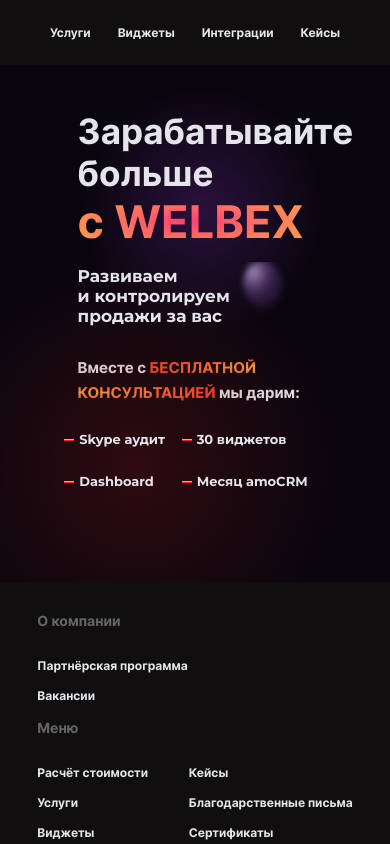
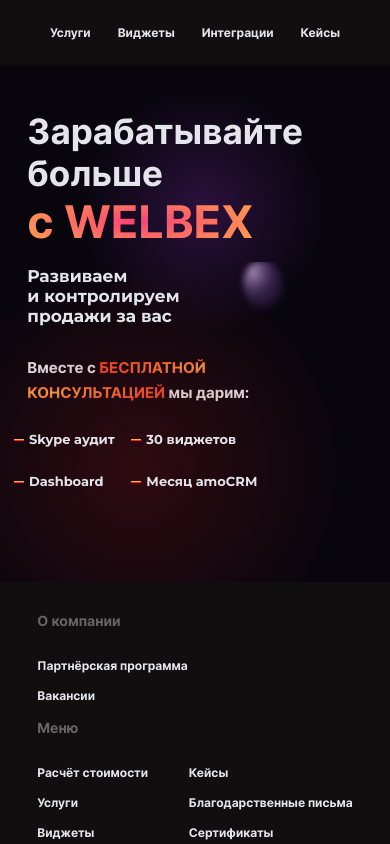
Before and after one commit to AndrewChernoff/welbex, a React (Create React App) app: page / in a window 390 px wide. Shown: the top 844 px of the page. Built offline with nearby package versions, Linux system fonts and the light colour scheme.

Commit message:
fixed margins in main content block

```diff
--- a/src/components/Main/Main.module.scss
+++ b/src/components/Main/Main.module.scss
@@ -9,12 +9,9 @@
         padding-top: 160px;
     }
 
-    @media screen and (max-width:
-
-        /* 670 */
-        801px) {
+    @media screen and (max-width: 801px) {
         flex-direction: column;
-        align-items: center;
+        margin: 0 auto;
         padding-top: 110px;
     }
 
@@ -114,7 +111,7 @@
             display: flex;
             justify-content: space-between;
             flex-wrap: wrap;
-            margin-top: 50px;
+            margin: 50px auto;
 
             @media screen and (max-width: 1100px) {
                 gap: 15px;
```
